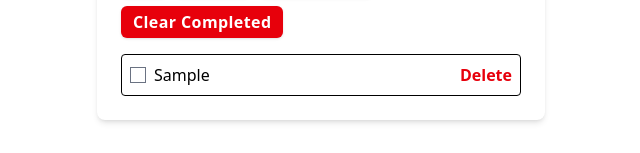
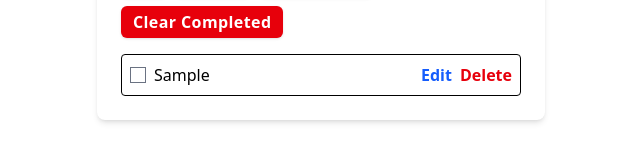
Before and after one commit to HACS9/todo_app, a SvelteKit app: page / in a window 1280 px wide. Both pictures are taken after typing "Sample" into the empty fields and a click on the button "Add". Shown: the part 198-351 px from the top of the page, without its empty margins (319-959 px from the left). Built offline with nearby package versions, Linux system fonts and the light colour scheme.

Commit message:
Editing existing todo

```diff
--- a/src/routes/+page.svelte
+++ b/src/routes/+page.svelte
@@ -5,6 +5,8 @@
        let task: string = '';
        let tasks: Task[] = [];
        let filter: 'all' | 'active' | 'completed' = 'all';
+       let editingIndex: number | null = null;
+       let editText: string = '';
 
        // Load tasks from localStorage
        onMount(() => {
@@ -50,6 +52,20 @@
 
        function deleteAll() {
          tasks = [];
+       }
+
+       function startEditing(index: number) {
+         editingIndex = index;
+         editText = tasks[index].text;
+       }
+
+       function saveEdit() {
+         if (editingIndex !== null && editText.trim()) {
+           tasks[editingIndex].text = editText;
+           tasks = tasks; // Trigger reactivity
+           editingIndex = null;
+           editText = '';
+         }
        }
      </script>
 
@@ -106,23 +122,43 @@
        <ul class="space-y-2">
          {#each filteredTasks as task, index}
            <li class="flex justify-between items-center border p-2 rounded">
-             <div class="flex items-center">
+             <div class="flex items-center flex-1">
                <input
                  type="checkbox"
                  checked={task.completed}
                  on:change={() => toggleTask(index)}
                  class="mr-2"
                />
+               {#if editingIndex === index}
+                 <input
+                   type="text"
+                   bind:value={editText}
+                   on:blur={saveEdit}
+                   on:keydown={e => e.key === 'Enter' && saveEdit()}
+                   class="border rounded p-2 flex-1 focus:outline-none focus:ring-2 focus:ring-blue-500"
+                 />
+               {:else}
                  <span class={task.completed ? 'line-through text-gray-500' : ''}>
                    {task.text}
                  </span>
+               {/if}
              </div>
+             <div class="flex gap-2">
+               {#if editingIndex !== index}
+                 <button
+                   on:click={() => startEditing(index)}
+                   class="text-blue-600 hover:text-blue-800 font-semibold transition-colors"
+                 >
+                   Edit
+                 </button>
+               {/if}
                <button
                  on:click={() => removeTask(index)}
                  class="text-red-600 hover:text-red-800 font-semibold transition-colors"
                >
                  Delete
                </button>
+             </div>
            </li>
          {/each}
        </ul>
```
Lines whose indentation alone changed are shown as unchanged.
